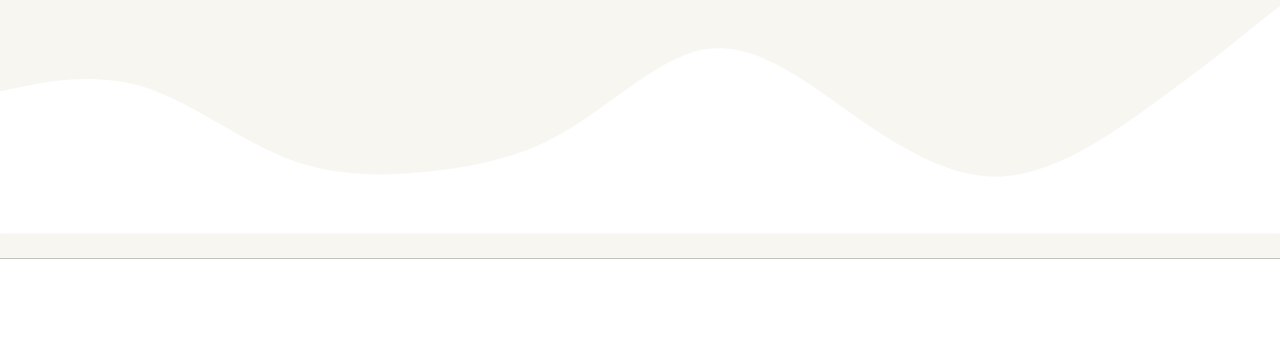
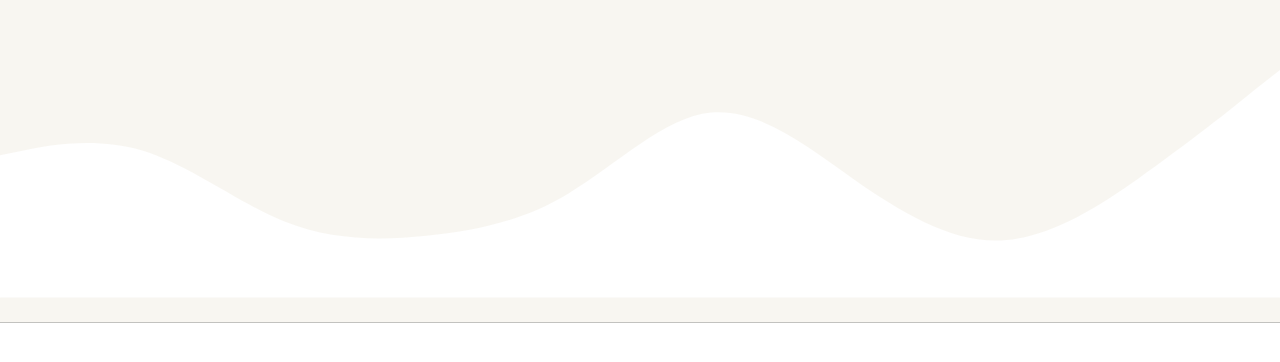
Before and after one commit to aldokurniawan-usm/aldokurniawan.github.io, a plain HTML site: page index.html in a window 1280 px wide. Shown: the part 460-822 px from the top of the page. Before the commit the page ends 800 px from the top, so only its background shows below. Drawn offline with nearby package versions, Linux system fonts and the light colour scheme.

Commit message:
Add files via upload

```diff
--- a/style.css
+++ b/style.css
@@ -1,4 +1,12 @@
 .jumbotron {
-  padding-top: 2rem;
+  padding-top: 6rem;
   background-color: #f8f6f1;
 }
+
+#projects {
+  background-color: #f8f6f1;
+}
+
+section {
+  padding-top: 5rem;
+}
```
Also changed, not shown: img/projects/1.png (added), img/projects/2.jpg (added), img/projects/3.jpg (added), img/projects/4.jpeg (added), img/projects/5.jpg (added).
